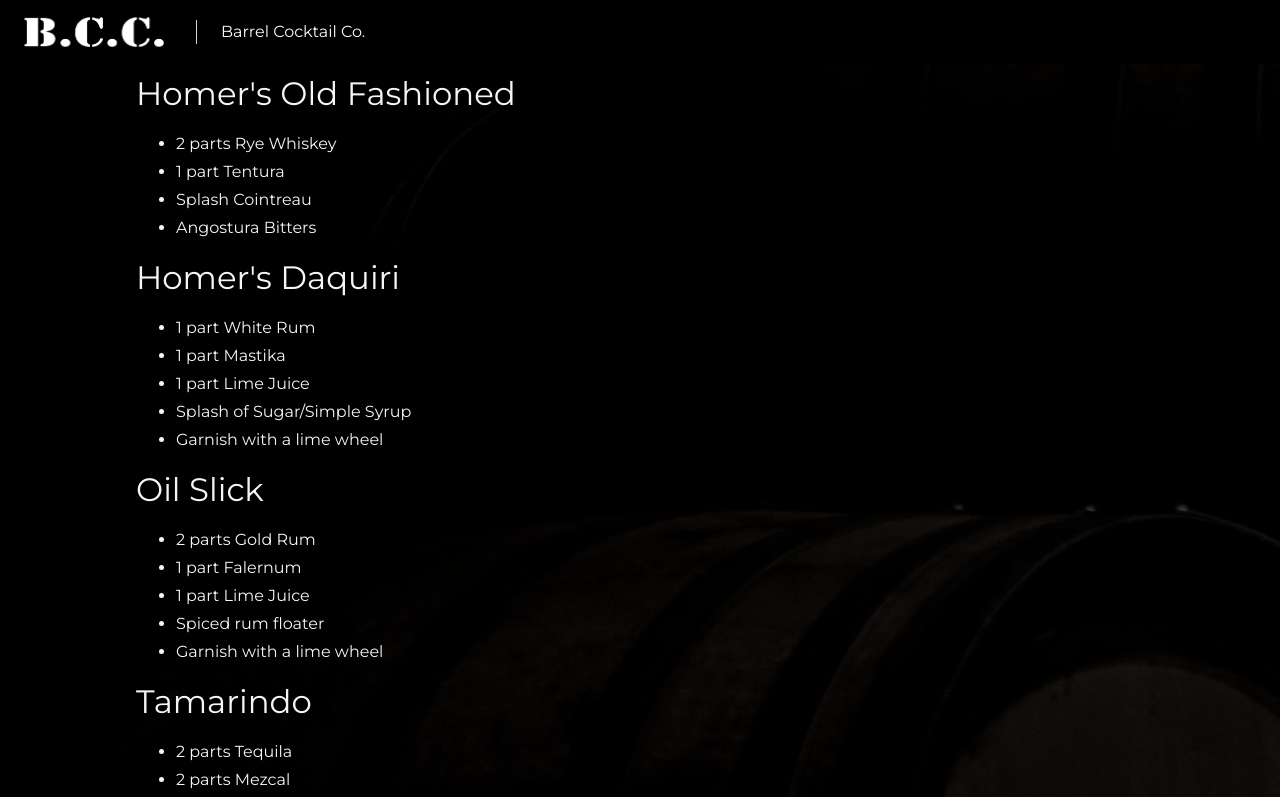
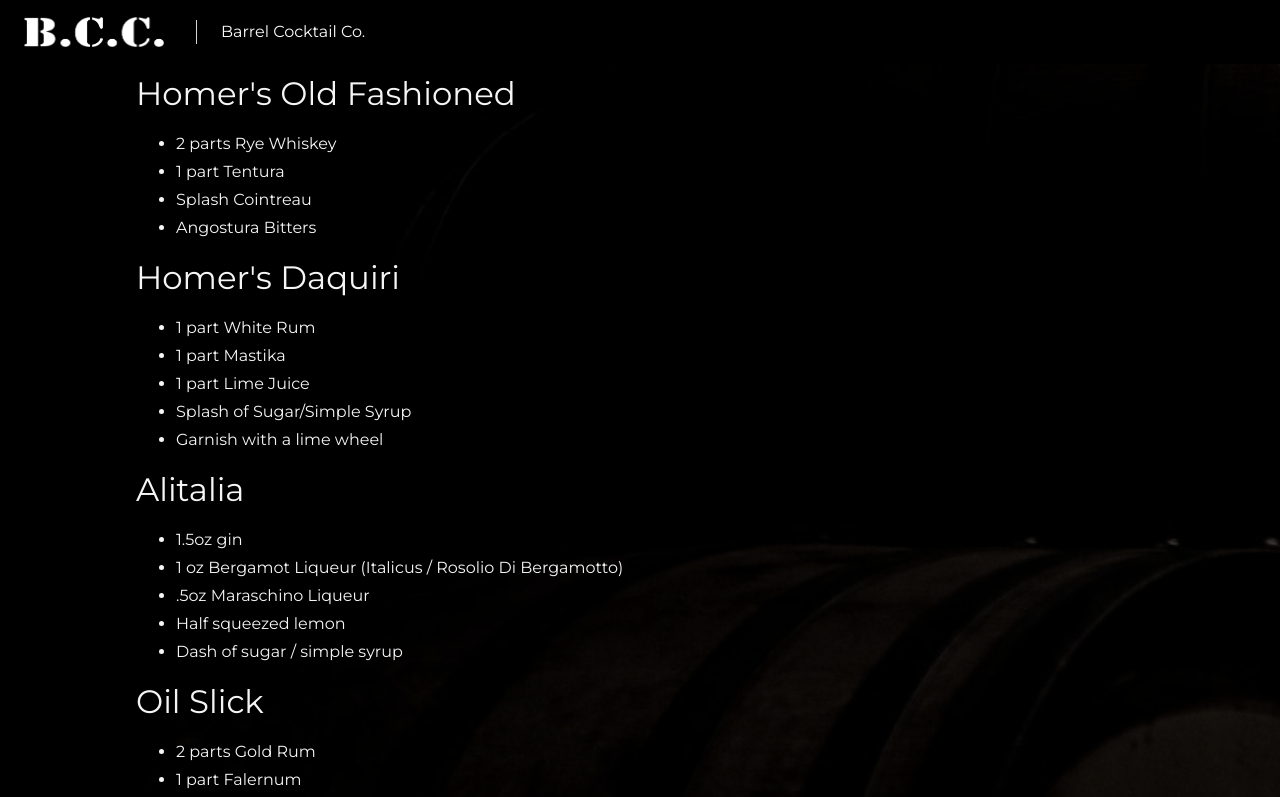
Before and after one commit to timkpaine/cocktail-website, a React (Create React App) app: page /#/cocktails in a window 1280 px wide. Shown: the top 797 px of the page. Built offline with nearby package versions, Linux system fonts and the light colour scheme.

Commit message:
Update Cocktails.js

```diff
--- a/src/components/Cocktails.js
+++ b/src/components/Cocktails.js
@@ -104,7 +104,16 @@ class Cocktails extends Component {
                   <li>Splash of Sugar/Simple Syrup</li>
                   <li>Garnish with a lime wheel</li>
                 </ul>
-
+                <Typography variant="h4" color="primary">
+                  Alitalia
+                </Typography>
+                <ul>
+                  <li>1.5oz gin</li>
+                  <li>1 oz Bergamot Liqueur (Italicus / Rosolio Di Bergamotto)</li>
+                  <li>.5oz Maraschino Liqueur</li>
+                  <li>Half squeezed lemon</li>
+                  <li>Dash of sugar / simple syrup</li>
+                </ul>
                 <Typography variant="h4" color="primary">
                   Oil Slick
                 </Typography>
```
